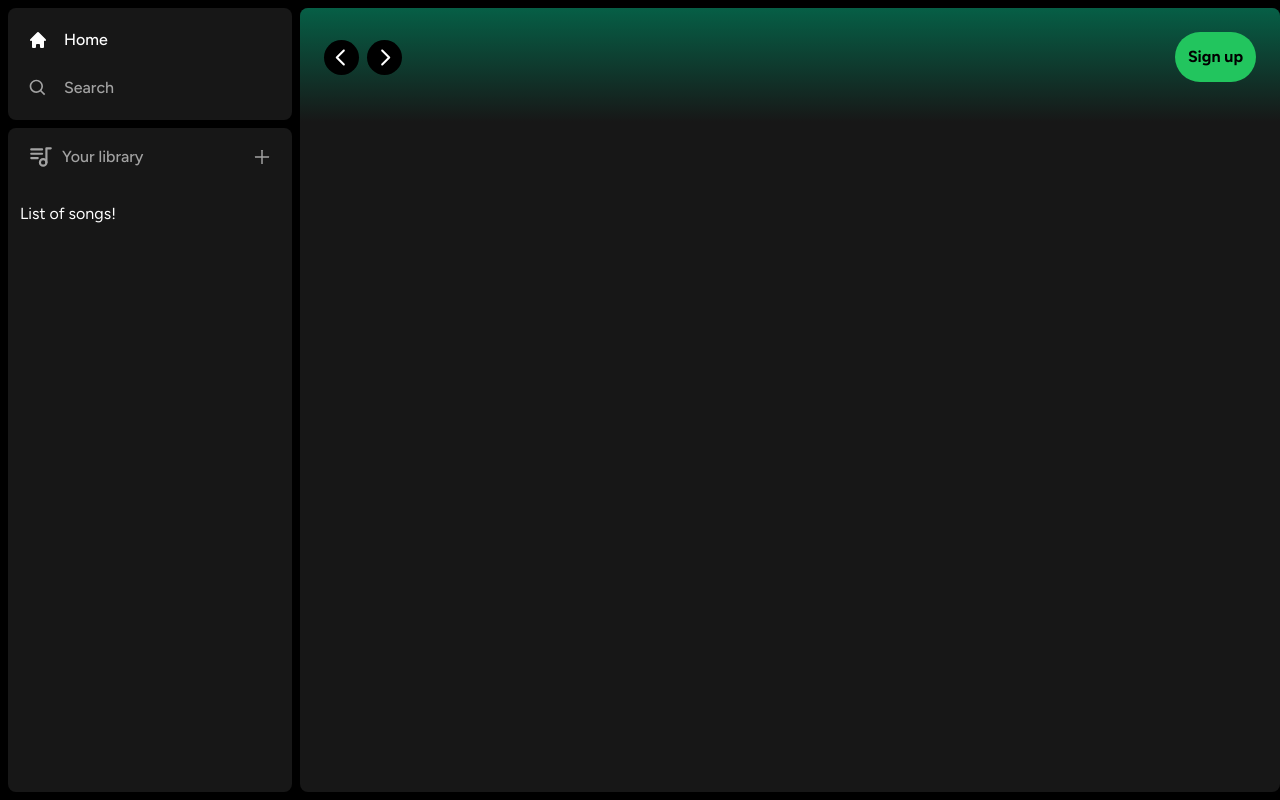
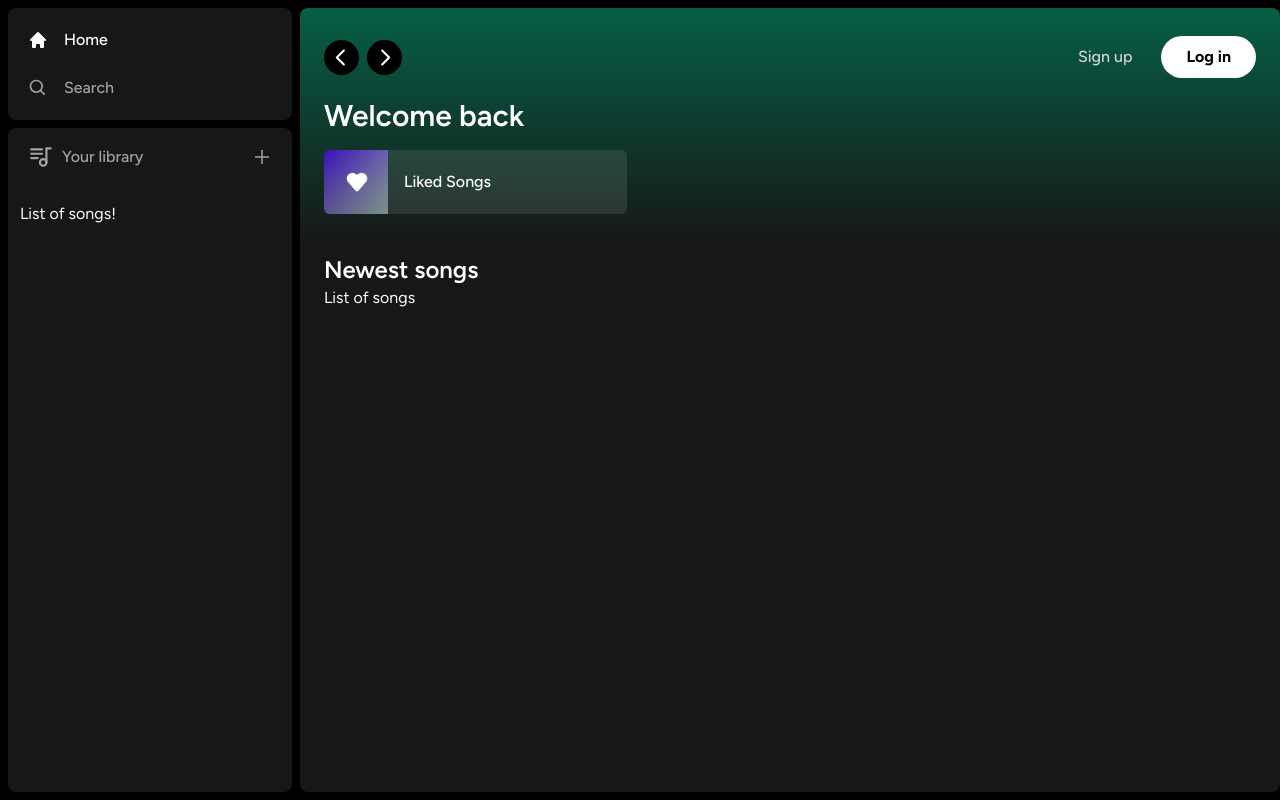
Before and after one commit to BlazOsredkar/spotifejk-kloncic, a Next.js app: page / in a window 1280 px wide. Built offline with nearby package versions, Linux system fonts and the light colour scheme.

Commit message:
design pt2

```diff
--- a/app/(site)/page.tsx
+++ b/app/(site)/page.tsx
@@ -1,4 +1,5 @@
 import Header from "@/components/Header";
+import ListItem from "@/components/ListItem";
 
 export default function Home() {
   return (
@@ -12,7 +13,42 @@
     overflow-y-auto
     "
     >
-      <Header>Header</Header>
+      <Header>
+        <div className="mb-2">
+          <h1
+            className="
+          text-white
+            text-3xl
+            font-semibold
+          "
+          >
+            Welcome back
+          </h1>
+          <div
+            className="
+              grid
+              grid-cols-1
+              sm:grid-cols-2
+              xl:grid-cols-3
+              2xl:grid-cols-4
+              gap-3
+              mt-4"
+          >
+            <ListItem
+              image="/images/liked.png"
+              name="Liked Songs"
+              href="Liked"
+            />
+          </div>
+        </div>
+      </Header>
+      <div className="mt-2 mb-7 px-6">
+        <div className="flex justify-between items-center">
+          <h1 className="text-white text-2xl font-semibold">Newest songs</h1>
+        </div>
+
+        <div>List of songs</div>
+      </div>
     </div>
   );
 }
--- a/components/Header.tsx
+++ b/components/Header.tsx
@@ -109,13 +109,33 @@
         >
           <>
             <div>
-              <Button>
+              <Button
+                onClick={() => {}}
+                className="
+                bg-transparent
+                text-neutral-300
+                font-medium
+              "
+              >
                 Sign up
+              </Button>
+            </div>
+            <div>
+              <Button
+                onClick={() => {}}
+                className="
+                bg-white
+                px-6
+                py-2
+              "
+              >
+                Log in
               </Button>
             </div>
           </>
         </div>
       </div>
+      {children}
     </div>
   );
 };
--- /dev/null
+++ b/components/ListItem.tsx
@@ -0,0 +1,69 @@
+"use client";
+
+import { useRouter } from "next/navigation";
+import Image from "next/image";
+import { FaPlay } from "react-icons/fa";
+
+interface ListItemProps {
+  image: string;
+  name: string;
+  href: string;
+}
+
+const ListItem: React.FC<ListItemProps> = ({ image, name, href }) => {
+  const router = useRouter();
+  const onClick = () => {
+    //add auth before pushing
+    router.push(href);
+  };
+  return (
+    <button
+      onClick={onClick}
+      className="
+        relative
+        group
+        flex
+        items-center
+        rounded-md
+        overflow-hidden
+        gap-x-4
+        bg-neutral-100/10
+        hover:bg-neutral-100/20
+        transition
+        pr-4
+    "
+    >
+      <div
+        className="
+        relative
+        min-h-[64px]
+        min-w-[64px]
+        "
+      >
+        <Image className="object-cover" fill src={image} alt={name} />
+      </div>
+      <p className="font-medium truncate py-5">{name}</p>
+      <div
+        className="
+      absolute
+      transition
+      opacity-0
+      rounded-full
+      flex
+      items-center
+      justify-center
+      bg-green-500
+      p-4
+      drop-shadow-md
+      right-5
+      group-hover:opacity-100
+      hover:scale-110
+      "
+      >
+        <FaPlay className="text-black" />
+      </div>
+    </button>
+  );
+};
+
+export default ListItem;
```
Also changed, not shown: public/images/liked.png (added).
